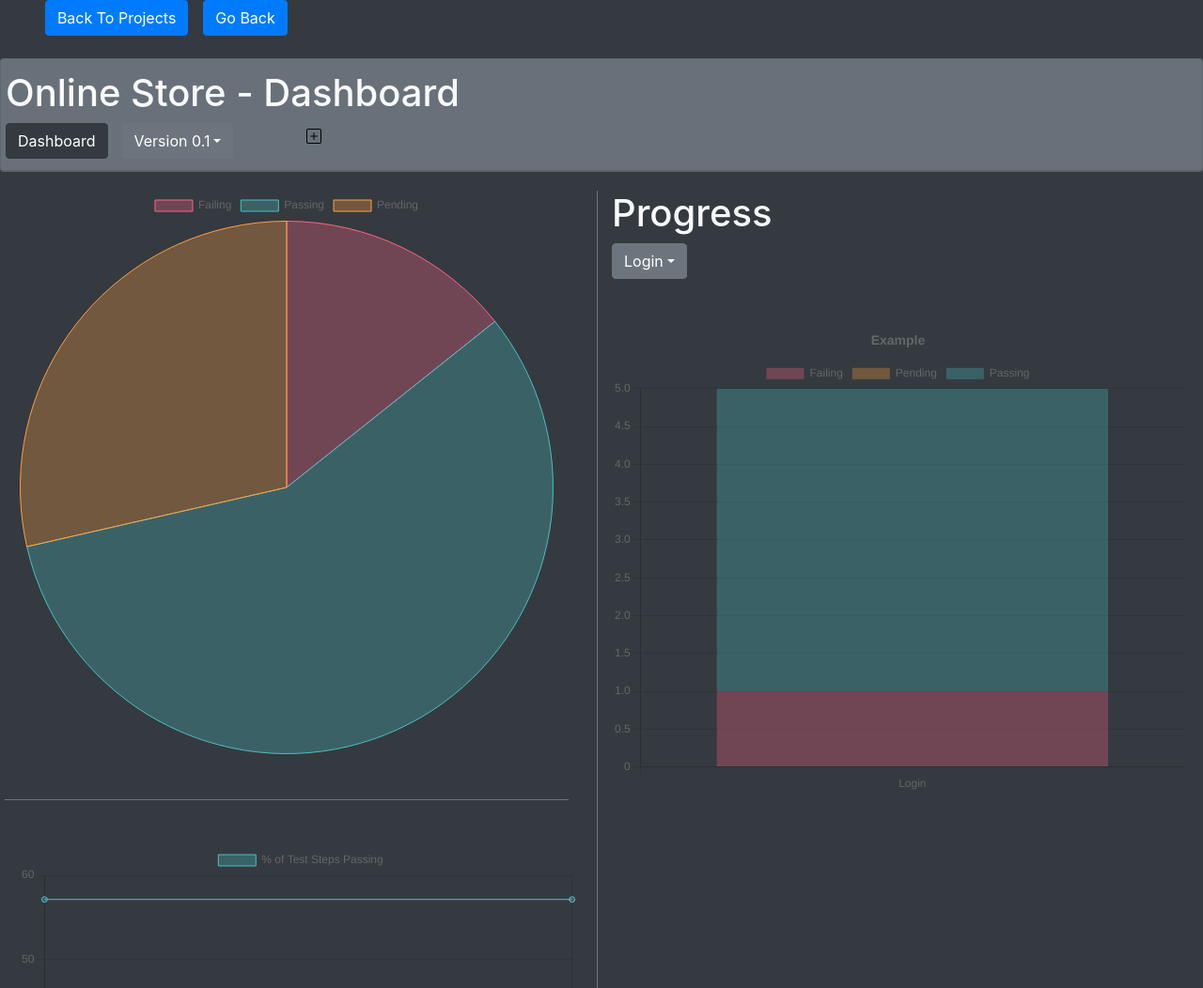
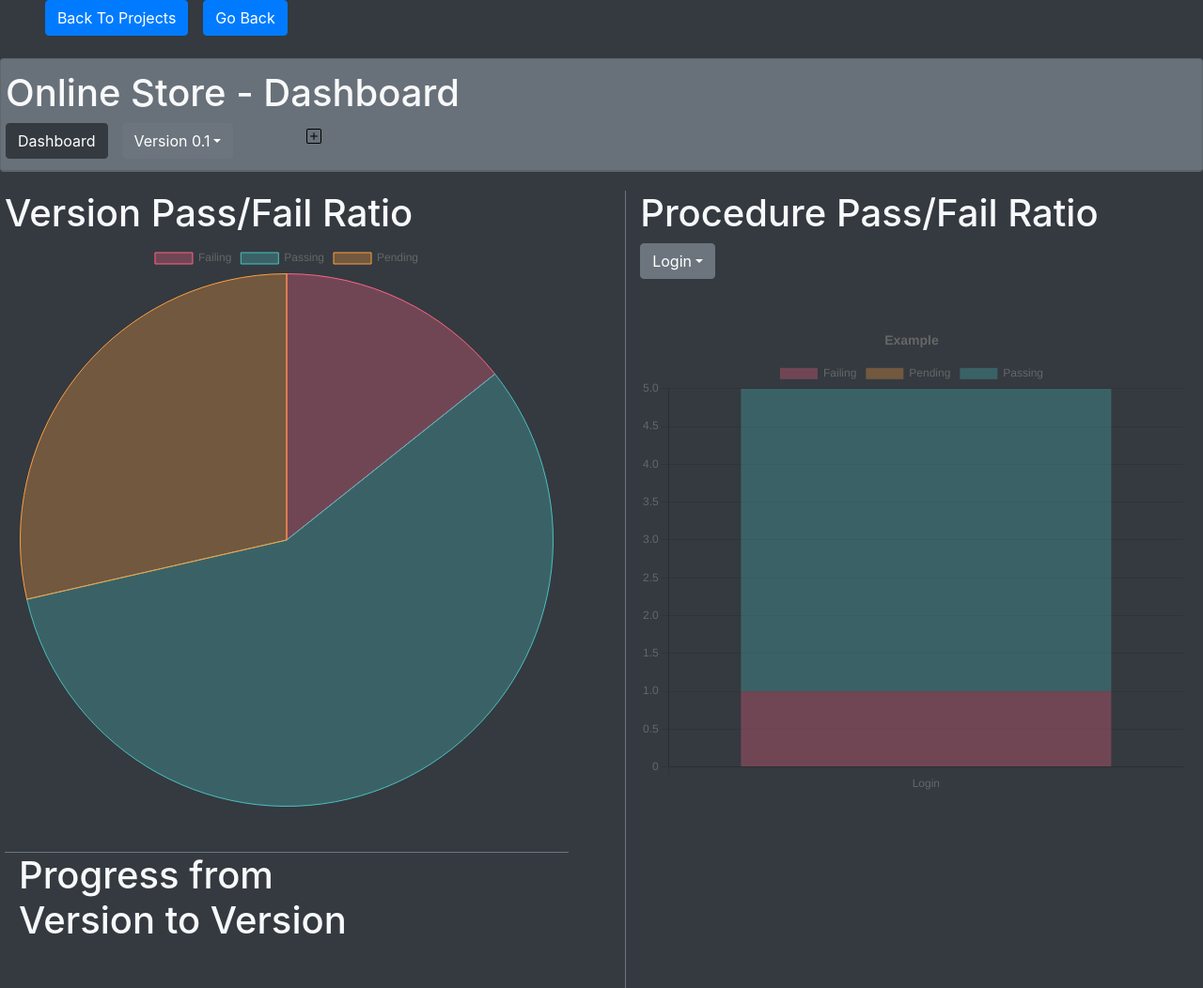
Before and after one commit to armanirodriguez/SWETestProcedure, a Flask app: page /dashboard/1 in a window 1280 px wide. Shown: the part 88-1140 px from the top of the page at 94% size. Run offline with Flask 2, Linux system fonts and the light colour scheme; data comes from the database, SQL or seed files in the repository; some libraries are stand-ins or nearby versions.

Commit message:
Labels on Dashboard

```diff
--- a/app/templates/dashboard.html
+++ b/app/templates/dashboard.html
@@ -7,19 +7,20 @@
         <div class="col-7">
             <div class="row">
                 <div class="border-bottom border-secondary">
-                    <div class="mb-5" style="height: 600px; width: 600px;">
+                    <h1> Version Pass/Fail Ratio </h1>
+                    <div class="mb-5" style="height: 600px; width: 600px; padding-bottom: 20px;">
                         <canvas id="myChart" width="600px" height="600px"></canvas>
                     </div>
                 </div>
             </div>
+            <h1> Progress from Version to Version </h1>
             <div class="mt-5" style="height: 600px; width: 600px;">
                 <canvas id="myChart2" width="600px" height="600px"></canvas>
             </div>
         </div>
     </div>
     <div class="col">
-        <h1>Progress</h1>
-
+        <h1> Procedure Pass/Fail Ratio</h1>
         {% if current_project.procedures|length==1 %}
             <button class="btn btn-secondary dropdown-toggle" type="button" id="dropdownMenuButton"  aria-haspopup="true" aria-expanded="false">{{ current_procedure_name }}</button>
           {% else %}
```
